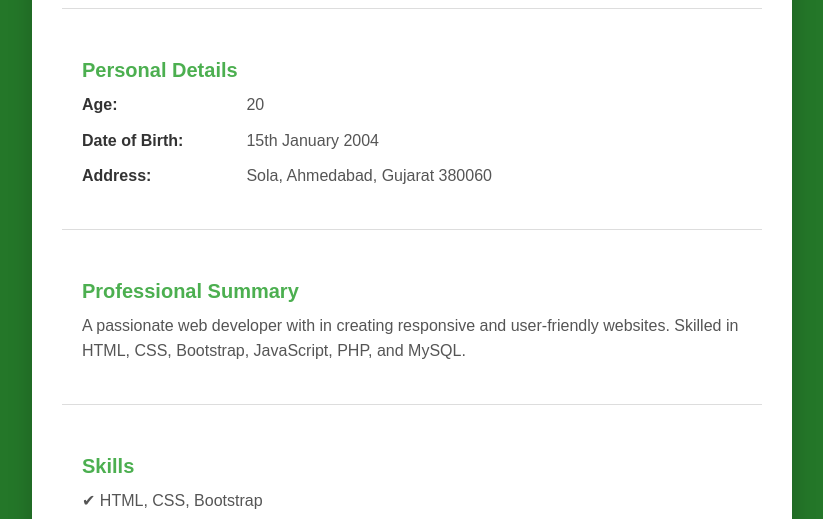
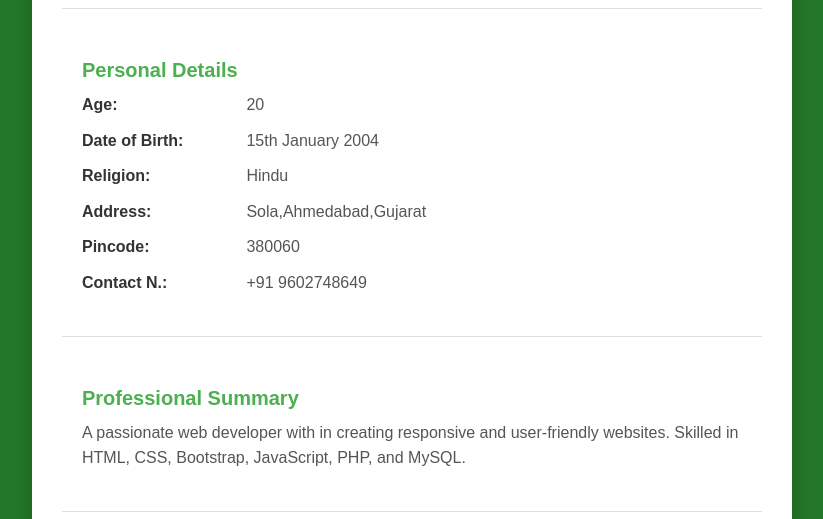
Before and after one commit to web-developer-prahlad/mybiodata, a plain HTML site: page index.html in a window 1280 px wide. Shown: the part 212-731 px from the top of the page, without its empty margins (228-1051 px from the left). Drawn offline with Linux system fonts and the light colour scheme.

Commit message:
Update index.html

```diff
--- a/index.html
+++ b/index.html
@@ -128,7 +128,10 @@
             <h2>Personal Details</h2>
             <p><strong>Age:</strong> 20</p>
             <p><strong>Date of Birth:</strong> 15th January 2004</p>
-            <p><strong>Address:</strong> Sola, Ahmedabad, Gujarat 380060</p>
+            <p><strong>Religion:</strong> Hindu</p>
+            <p><strong>Address:</strong> Sola,Ahmedabad,Gujarat</p>
+            <p><strong>Pincode:</strong> 380060</p>
+            <p><strong>Contact N.:</strong> +91 9602748649</p>
         </div>
 
         <div class="line"></div>
@@ -162,7 +165,7 @@
         <!-- Footer -->
         <div class="footer">
             <p>For more information, contact me:</p>
-            <a href="mailto:prahlad@example.com" class="btn">Get in Touch</a>
+            <a href="#" class="btn">Get in Touch</a>
         </div>
     </div>
 </body>
```
